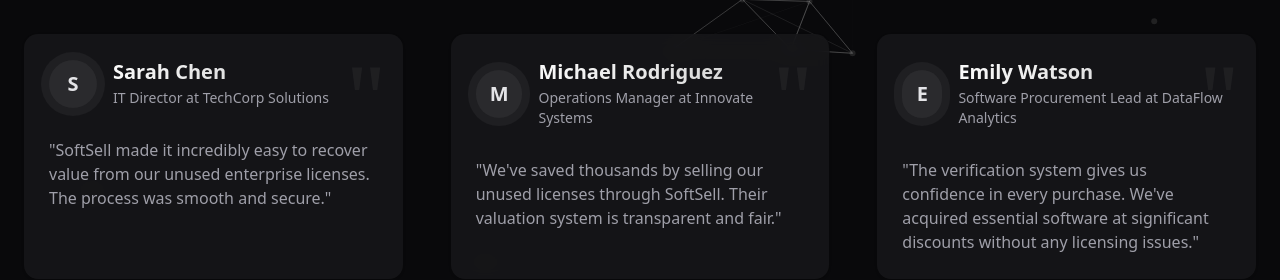
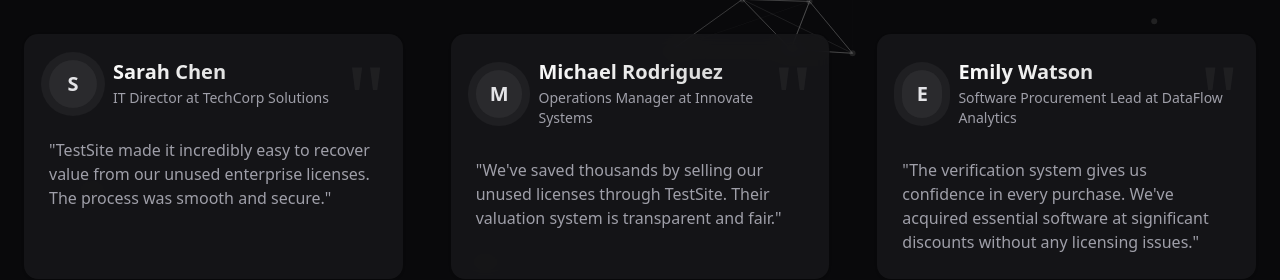
Before and after one commit to Demigod1410/Test-Site, a Next.js app: page / in a window 1280 px wide. Shown: the part 2860-3140 px from the top of the page. Built offline with nearby package versions, Linux system fonts and the light colour scheme.

Commit message:
update testimonials to reflect the correct company name "TestSite"

```diff
--- a/src/components/testimonials.tsx
+++ b/src/components/testimonials.tsx
@@ -14,14 +14,14 @@
 		role: "IT Director",
 		company: "TechCorp Solutions",
 		content:
-			"SoftSell made it incredibly easy to recover value from our unused enterprise licenses. The process was smooth and secure.",
+			"TestSite made it incredibly easy to recover value from our unused enterprise licenses. The process was smooth and secure.",
 	},
 	{
 		name: "Michael Rodriguez",
 		role: "Operations Manager",
 		company: "Innovate Systems",
 		content:
-			"We've saved thousands by selling our unused licenses through SoftSell. Their valuation system is transparent and fair.",
+			"We've saved thousands by selling our unused licenses through TestSite. Their valuation system is transparent and fair.",
 	},
 	{
 		name: "Emily Watson",
```
